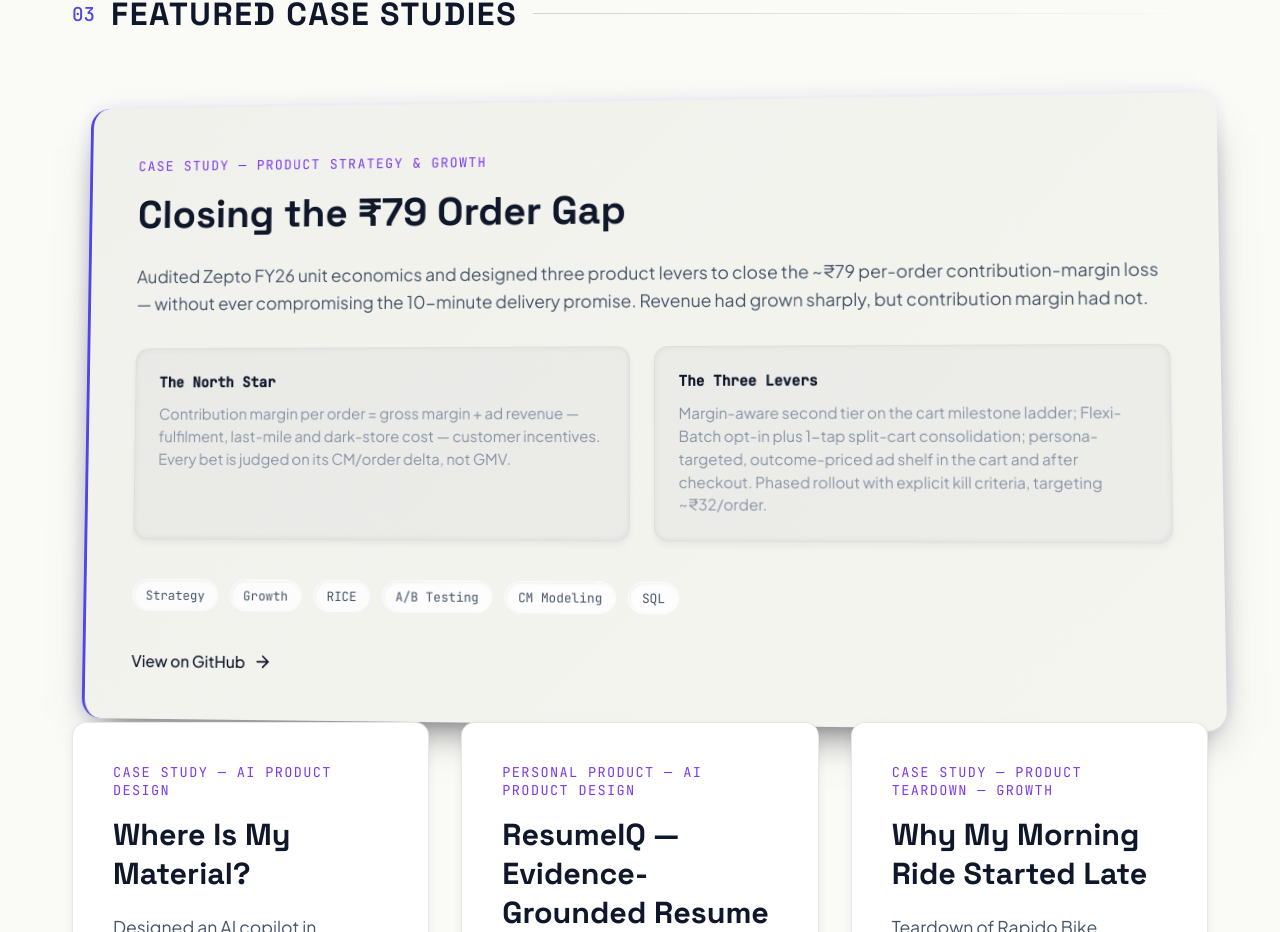
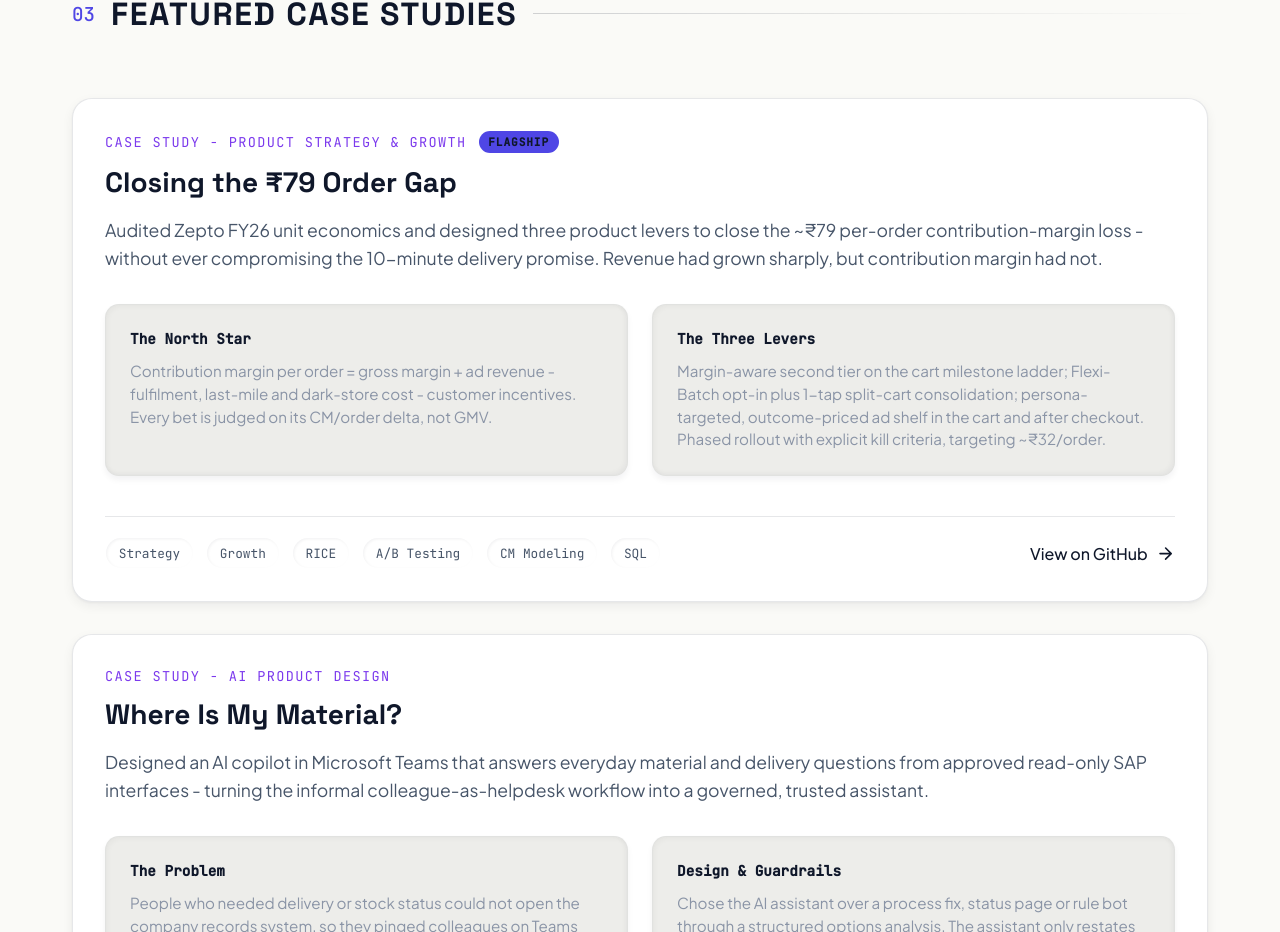
Before and after one commit to msaquib21/ai-portfolio, a React (Vite) app in the folder frontend/: page / in a window 1280 px wide. Shown: the part 4730-5662 px from the top of the page. Built offline with nearby package versions, Linux system fonts and the light colour scheme.

Commit message:
feat: uniform case-study layout - all 5 in one stacked card system

```diff
--- a/frontend/src/sections/Projects.jsx
+++ b/frontend/src/sections/Projects.jsx
@@ -1,12 +1,15 @@
 import React, { useEffect, useRef } from 'react';
 import styles from './Projects.module.css';
 
-const FeaturedCaseStudy = ({ tag, title, overview, details, techStack, githubLink }) => {
+const CaseStudy = ({ tag, title, overview, details, techStack, githubLink, flagship }) => {
   return (
-    <div className={`${styles.featuredProject} ${styles.reveal}`}>
+    <div className={styles.caseStudyCard}>
       <div className={styles.projectHeader}>
+        <div className={styles.titleRow}>
           <span className={styles.projectTag}>{tag}</span>
-        <h3 className={styles.projectTitle}>{title}</h3>
+          {flagship && <span className={styles.flagshipBadge}>Flagship</span>}
+        </div>
+        <h3 className={styles.caseStudyTitle}>{title}</h3>
         <p className={styles.projectOverview}>{overview}</p>
       </div>
 
@@ -19,45 +22,15 @@ const FeaturedCaseStudy = ({ tag, title, overview, details, techStack, githubLin
         ))}
       </div>
 
+      <div className={styles.cardFooter}>
         <div className={styles.techStack}>
           {techStack.map((tech) => (
             <span key={tech} className={styles.techPill}>{tech}</span>
           ))}
         </div>
-
         <div className={styles.projectLinks}>
           {githubLink}
         </div>
-    </div>
-  );
-};
-
-const CompactCaseStudy = ({ tag, title, overview, details, techStack, githubLink }) => {
-  return (
-    <div className={`${styles.caseStudyCard} ${styles.reveal}`}>
-      <div className={styles.projectHeader}>
-        <span className={styles.projectTag}>{tag}</span>
-        <h4 className={styles.caseStudyTitle}>{title}</h4>
-        <p className={styles.projectOverview}>{overview}</p>
-      </div>
-
-      <div className={styles.projectDetails}>
-        {details.map((d) => (
-          <div className={styles.detailCard} key={d.heading}>
-            <h4>{d.heading}</h4>
-            <p>{d.text}</p>
-          </div>
-        ))}
-      </div>
-
-      <div className={styles.techStack}>
-        {techStack.map((tech) => (
-          <span key={tech} className={styles.techPill}>{tech}</span>
-        ))}
-      </div>
-
-      <div className={styles.projectLinks}>
-        {githubLink}
       </div>
     </div>
   );
@@ -93,15 +66,17 @@ const Projects = () => {
     </a>
   );
 
-  const zepto = {
-    tag: 'CASE STUDY — PRODUCT STRATEGY & GROWTH',
+  const caseStudies = [
+    {
+      flagship: true,
+      tag: 'CASE STUDY - PRODUCT STRATEGY & GROWTH',
       title: 'Closing the ₹79 Order Gap',
       overview:
-      'Audited Zepto FY26 unit economics and designed three product levers to close the ~₹79 per-order contribution-margin loss — without ever compromising the 10-minute delivery promise. Revenue had grown sharply, but contribution margin had not.',
+        'Audited Zepto FY26 unit economics and designed three product levers to close the ~₹79 per-order contribution-margin loss - without ever compromising the 10-minute delivery promise. Revenue had grown sharply, but contribution margin had not.',
       details: [
         {
           heading: 'The North Star',
-        text: 'Contribution margin per order = gross margin + ad revenue — fulfilment, last-mile and dark-store cost — customer incentives. Every bet is judged on its CM/order delta, not GMV.',
+          text: 'Contribution margin per order = gross margin + ad revenue - fulfilment, last-mile and dark-store cost - customer incentives. Every bet is judged on its CM/order delta, not GMV.',
         },
         {
           heading: 'The Three Levers',
@@ -109,14 +84,12 @@ const Projects = () => {
         },
       ],
       techStack: ['Strategy', 'Growth', 'RICE', 'A/B Testing', 'CM Modeling', 'SQL'],
-  };
-
-  const compactCases = [
+    },
     {
-      tag: 'CASE STUDY — AI PRODUCT DESIGN',
+      tag: 'CASE STUDY - AI PRODUCT DESIGN',
       title: 'Where Is My Material?',
       overview:
-        'Designed an AI copilot in Microsoft Teams that answers everyday material and delivery questions from approved read-only SAP interfaces — turning the informal colleague-as-helpdesk workflow into a governed, trusted assistant.',
+        'Designed an AI copilot in Microsoft Teams that answers everyday material and delivery questions from approved read-only SAP interfaces - turning the informal colleague-as-helpdesk workflow into a governed, trusted assistant.',
       details: [
         {
           heading: 'The Problem',
@@ -124,16 +97,16 @@ const Projects = () => {
         },
         {
           heading: 'Design & Guardrails',
-          text: 'Chose the AI assistant over a process fix, status page or rule bot through a structured options analysis. The assistant only restates facts returned by approved read-only interfaces — it never guesses or calculates quantities. Answers carry the source record and an "as of" time; version 1 is fully read-only; every question type ships with an off switch.',
+          text: 'Chose the AI assistant over a process fix, status page or rule bot through a structured options analysis. The assistant only restates facts returned by approved read-only interfaces - it never guesses or calculates quantities. Answers carry the source record and an "as of" time; version 1 is fully read-only; every question type ships with an off switch.',
         },
       ],
       techStack: ['AI Product', 'LLM', 'Guardrails', 'SAP', 'Teams', 'Product Design'],
     },
     {
-      tag: 'PERSONAL PRODUCT — AI PRODUCT DESIGN',
-      title: 'ResumeIQ — Evidence-Grounded Resume Analyzer',
+      tag: 'PERSONAL PRODUCT - AI PRODUCT DESIGN',
+      title: 'ResumeIQ - Evidence-Grounded Resume Analyzer',
       overview:
-        'Scoped and built a candidate-facing resume-to-JD analyzer for early-career job seekers in India who apply blindly — making trust the core product decision by keeping scoring out of the LLM.',
+        'Scoped and built a candidate-facing resume-to-JD analyzer for early-career job seekers in India who apply blindly - making trust the core product decision by keeping scoring out of the LLM.',
       details: [
         {
           heading: 'The Problem & Trust Decision',
@@ -147,14 +120,14 @@ const Projects = () => {
       techStack: ['Python', 'FastAPI', 'React', 'Ollama', 'LangGraph', 'ChromaDB', 'RAG'],
     },
     {
-      tag: 'CASE STUDY — PRODUCT TEARDOWN — GROWTH',
+      tag: 'CASE STUDY - PRODUCT TEARDOWN - GROWTH',
       title: 'Why My Morning Ride Started Late',
       overview:
-        'Teardown of Rapido Bike booking flow: the app quoted a ~5-minute pickup that reality delivered as a 10-14 minute wait. TL;DR — quoted ~11 min from booking to drop, actual 16-20; time saved vs walking fell from ~14 min to 5-9 min.',
+        'Teardown of Rapido Bike booking flow: the app quoted a ~5-minute pickup that reality delivered as a 10-14 minute wait. TL;DR - quoted ~11 min from booking to drop, actual 16-20; time saved vs walking fell from ~14 min to 5-9 min.',
       details: [
         {
           heading: 'Root Cause & Method',
-          text: 'Investigation labeled OBSERVED / REPORTED / HYPOTHESIS across timed rides, a captain interview and competitor comparison; found manual +₹5 to +₹20 fare top-ups meant every rider tap restarted the captain search, with captains weighing distance, direction and next order — latency nobody had budgeted for.',
+          text: 'Investigation labeled OBSERVED / REPORTED / HYPOTHESIS across timed rides, a captain interview and competitor comparison; found manual +₹5 to +₹20 fare top-ups meant every rider tap restarted the captain search, with captains weighing distance, direction and next order - latency nobody had budgeted for.',
         },
         {
           heading: 'The Fix & The Test',
@@ -164,18 +137,18 @@ const Projects = () => {
       techStack: ['Product Teardown', 'Growth', 'A/B Testing', 'Pricing'],
     },
     {
-      tag: 'CASE STUDY — PRODUCT TEARDOWN — MARKETPLACE',
+      tag: 'CASE STUDY - PRODUCT TEARDOWN - MARKETPLACE',
       title: 'Finding the Right Expert on Topmate',
       overview:
-        'Teardown of Topmate 1:1 career-guidance marketplace from my own seeker testing — 25-30 LinkedIn profiles checked to book just 9 calls; 9 calls booked in 4 days; 5+ missed calls still marked "Completed".',
+        'Teardown of Topmate 1:1 career-guidance marketplace from my own seeker testing - 25-30 LinkedIn profiles checked to book just 9 calls; 9 calls booked in 4 days; 5+ missed calls still marked "Completed".',
       details: [
         {
           heading: 'The Gaps',
-          text: 'Gap 1 — hard to choose: career paths were not shown in a comparable way and ratings were almost all 5.0, so seekers left to check LinkedIn manually. Gap 2 — unreliable record: missed calls were marked "Completed", so ratings, refunds and show-up numbers could not be trusted.',
+          text: 'Gap 1 - hard to choose: career paths were not shown in a comparable way and ratings were almost all 5.0, so seekers left to check LinkedIn manually. Gap 2 - unreliable record: missed calls were marked "Completed", so ratings, refunds and show-up numbers could not be trusted.',
         },
         {
           heading: 'The Fix & The Test',
-          text: 'Three-part fix: (A) seeker filters covering city, field of study, first job, years of experience, company type and visit frequency; (B) AI Compare — seeker shortlists 5-7 experts and gets one side-by-side screen with the AI note on who fits best and why; (C) status page / alerts / rule bot / AI assistant staged by confidence. Build order: verified call status → path card → compare.',
+          text: 'Three-part fix: (A) seeker filters covering city, field of study, first job, years of experience, company type and visit frequency; (B) AI Compare - seeker shortlists 5-7 experts and gets one side-by-side screen with the AI note on who fits best and why; (C) status page / alerts / rule bot / AI assistant staged by confidence. Build order: verified call status → path card → compare.',
         },
       ],
       techStack: ['Marketplace', 'Discovery', 'AI', 'Trust & Safety'],
@@ -191,30 +164,19 @@ const Projects = () => {
           <div className={styles.headerLine}></div>
         </div>
 
-        {/* Flagship featured case study */}
-        <div className={styles.projectsGrid}>
-          <FeaturedCaseStudy
-            tag={zepto.tag}
-            title={zepto.title}
-            overview={zepto.overview}
-            details={zepto.details}
-            techStack={zepto.techStack}
-            githubLink={githubLink}
-          />
-        </div>
-
-        {/* Supporting case studies in a compact 2-column grid */}
-        <div className={styles.caseStudiesGrid}>
-          {compactCases.map((c, i) => (
-            <CompactCaseStudy
-              key={i}
+        <div className={styles.caseStudiesStack}>
+          {caseStudies.map((c, i) => (
+            <div className={styles.reveal} key={i}>
+              <CaseStudy
                 tag={c.tag}
                 title={c.title}
                 overview={c.overview}
                 details={c.details}
                 techStack={c.techStack}
                 githubLink={githubLink}
+                flagship={c.flagship}
               />
+            </div>
           ))}
         </div>
       </div>
--- a/frontend/src/sections/Projects.module.css
+++ b/frontend/src/sections/Projects.module.css
@@ -53,11 +53,17 @@
   perspective: 1200px;
 }
 
+.caseStudiesStack {
+  display: flex;
+  flex-direction: column;
+  gap: 2rem;
+}
+
 .caseStudyCard {
   background-color: var(--bg-layer-1, #ffffff);
   border: 1px solid var(--border-subtle, rgba(15, 23, 42, 0.1));
-  border-radius: var(--radius-md, 8px);
-  padding: 2.5rem;
+  border-radius: var(--radius-lg, 12px);
+  padding: 2rem;
   box-shadow: var(--shadow-depth-1, 0 4px 6px -1px rgba(15, 23, 42, 0.06));
   transition: transform 0.3s ease, box-shadow 0.3s ease, border-color 0.3s ease;
 }
@@ -68,22 +74,49 @@
   border-color: var(--border-medium, rgba(15, 23, 42, 0.18));
 }
 
-.caseStudyCard .projectDetails {
-  grid-template-columns: repeat(2, 1fr);
+.titleRow {
+  display: flex;
+  align-items: center;
+  gap: 0.75rem;
+  flex-wrap: wrap;
+  margin-bottom: 0.75rem;
 }
 
-@media (max-width: 768px) {
-  .caseStudyCard .projectDetails {
-    grid-template-columns: 1fr;
-  }
+.flagshipBadge {
+  display: inline-block;
+  font-family: var(--font-mono, monospace);
+  font-size: 0.7rem;
+  font-weight: 600;
+  color: var(--text-inverse, #ffffff);
+  background: var(--accent, #4f46e5);
+  padding: 0.25rem 0.6rem;
+  border-radius: 999px;
+  text-transform: uppercase;
+  letter-spacing: 0.08em;
 }
 
 .caseStudyTitle {
-  font-size: 1.9rem;
+  font-size: 1.75rem;
   color: var(--text-primary, #0f172a);
-  margin: 0 0 1.25rem 0;
+  margin: 0 0 1rem 0;
   font-weight: 700;
   font-family: var(--font-display, sans-serif);
+  line-height: 1.25;
+}
+
+.cardFooter {
+  display: flex;
+  align-items: center;
+  justify-content: space-between;
+  flex-wrap: wrap;
+  gap: 1rem;
+  margin-top: 0.5rem;
+  padding-top: 1.25rem;
+  border-top: 1px solid var(--border-subtle, rgba(15, 23, 42, 0.1));
+}
+
+.cardFooter .techStack {
+  margin-bottom: 0;
 }
 
 .featuredProject {
@@ -144,7 +177,7 @@
   font-family: var(--font-mono, monospace);
   font-size: 0.85rem;
   color: var(--accent-secondary, #7c3aed);
-  margin-bottom: 1rem;
+  margin-bottom: 0;
   text-transform: uppercase;
   letter-spacing: 0.1em;
 }
```
Lines whose indentation alone changed are shown as unchanged.
